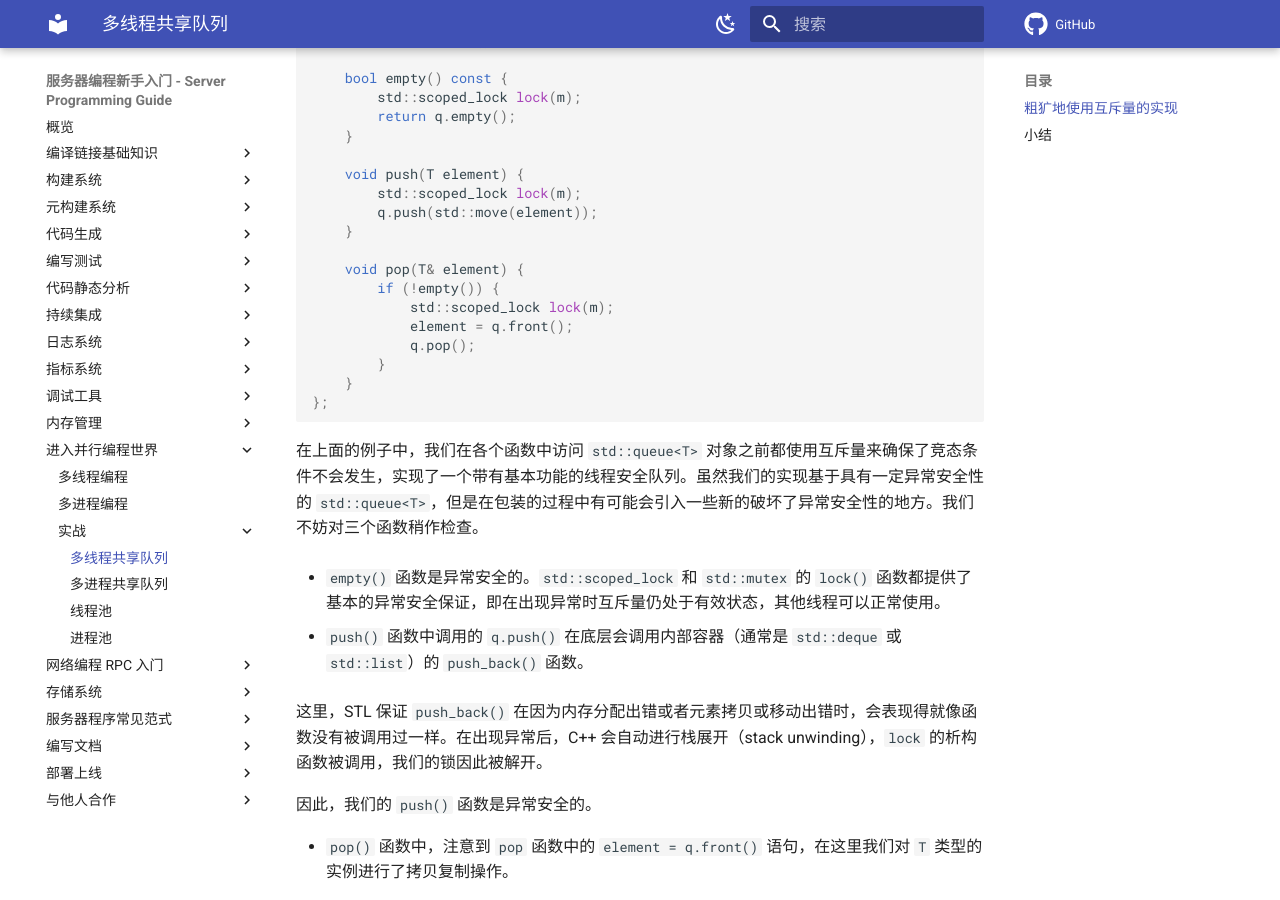
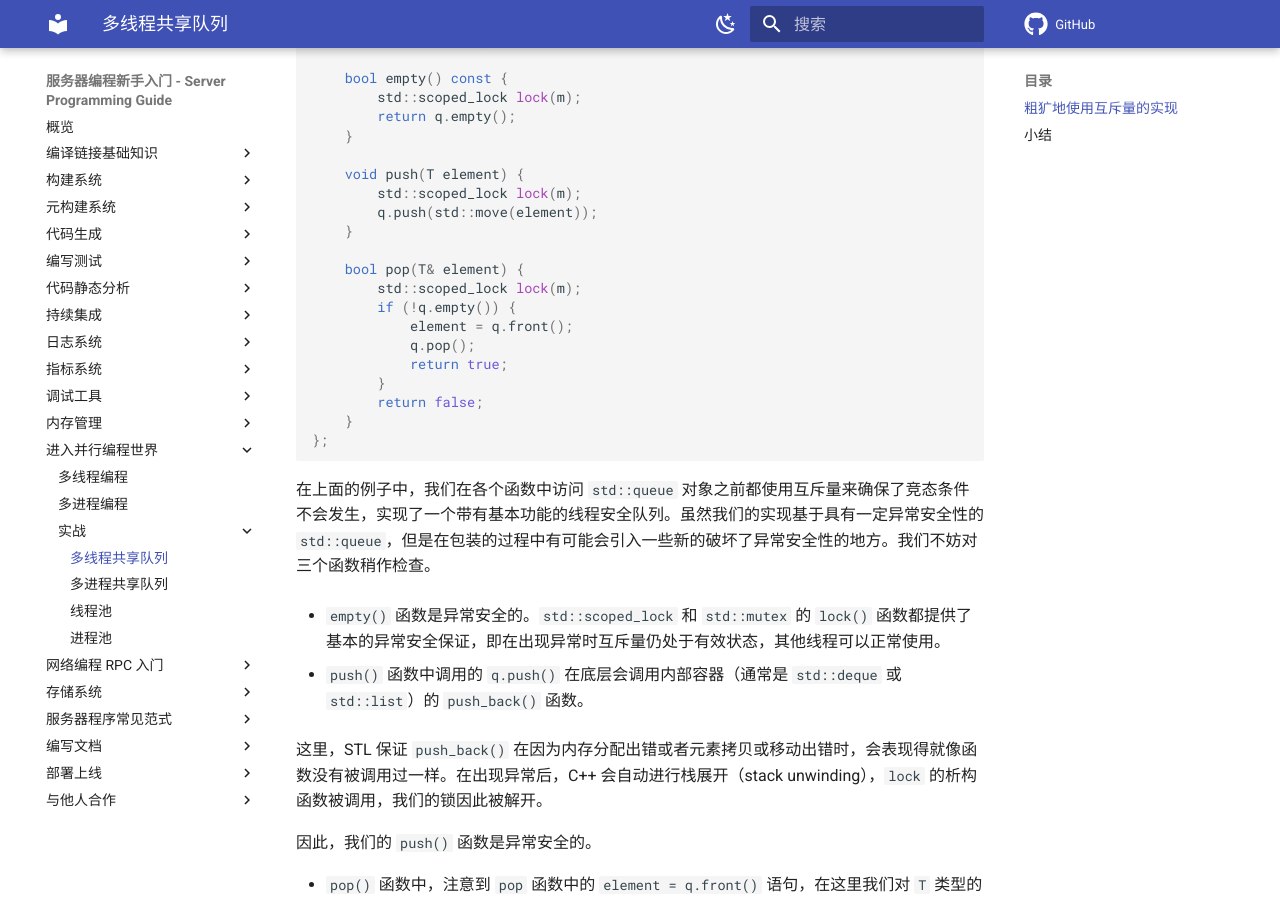
Before and after one commit to howardlau1999/server-programming-guide, an MkDocs documentation site: the page built from docs/parallel/practice/multi-threading-queue.md, in a window 1280 px wide and 900 px high, scrolled down 983 px. Built offline with MkDocs 1.6.1 and Material for MkDocs 9.7.7, drawn with Linux system fonts in a browser that asks for light colours; emoji names are drawn with the system emoji font; comment, search, counter and statistics services are not loaded.

Commit message:
fix codes

````diff
--- a/docs/parallel/practice/multi-threading-queue.md
+++ b/docs/parallel/practice/multi-threading-queue.md
@@ -39,17 +39,19 @@ public:
         q.push(std::move(element));
     }
 
-    void pop(T& element) {
-        if (!empty()) {
-            std::scoped_lock lock(m);
+    bool pop(T& element) {
+        std::scoped_lock lock(m);
+        if (!q.empty()) {
             element = q.front();
             q.pop();
+            return true;
         }
+        return false;
     }
 };
 ```
 
-在上面的例子中，我们在各个函数中访问 `std::queue<T>` 对象之前都使用互斥量来确保了竞态条件不会发生，实现了一个带有基本功能的线程安全队列。虽然我们的实现基于具有一定异常安全性的 `std::queue<T>`，但是在包装的过程中有可能会引入一些新的破坏了异常安全性的地方。我们不妨对三个函数稍作检查。
+在上面的例子中，我们在各个函数中访问 `std::queue` 对象之前都使用互斥量来确保了竞态条件不会发生，实现了一个带有基本功能的线程安全队列。虽然我们的实现基于具有一定异常安全性的 `std::queue`，但是在包装的过程中有可能会引入一些新的破坏了异常安全性的地方。我们不妨对三个函数稍作检查。
 
 * `empty()` 函数是异常安全的。`std::scoped_lock` 和 `std::mutex` 的 `lock()` 函数都提供了基本的异常安全保证，即在出现异常时互斥量仍处于有效状态，其他线程可以正常使用。
 
````
